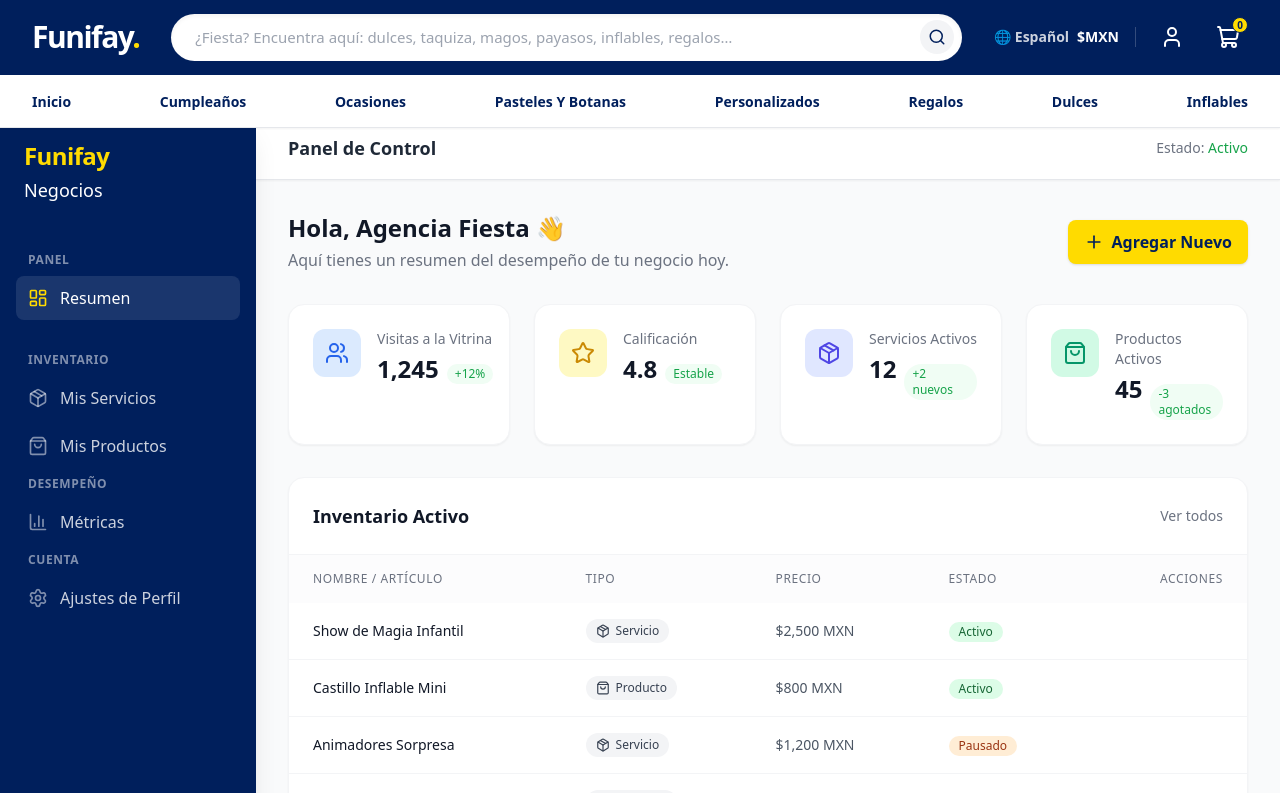
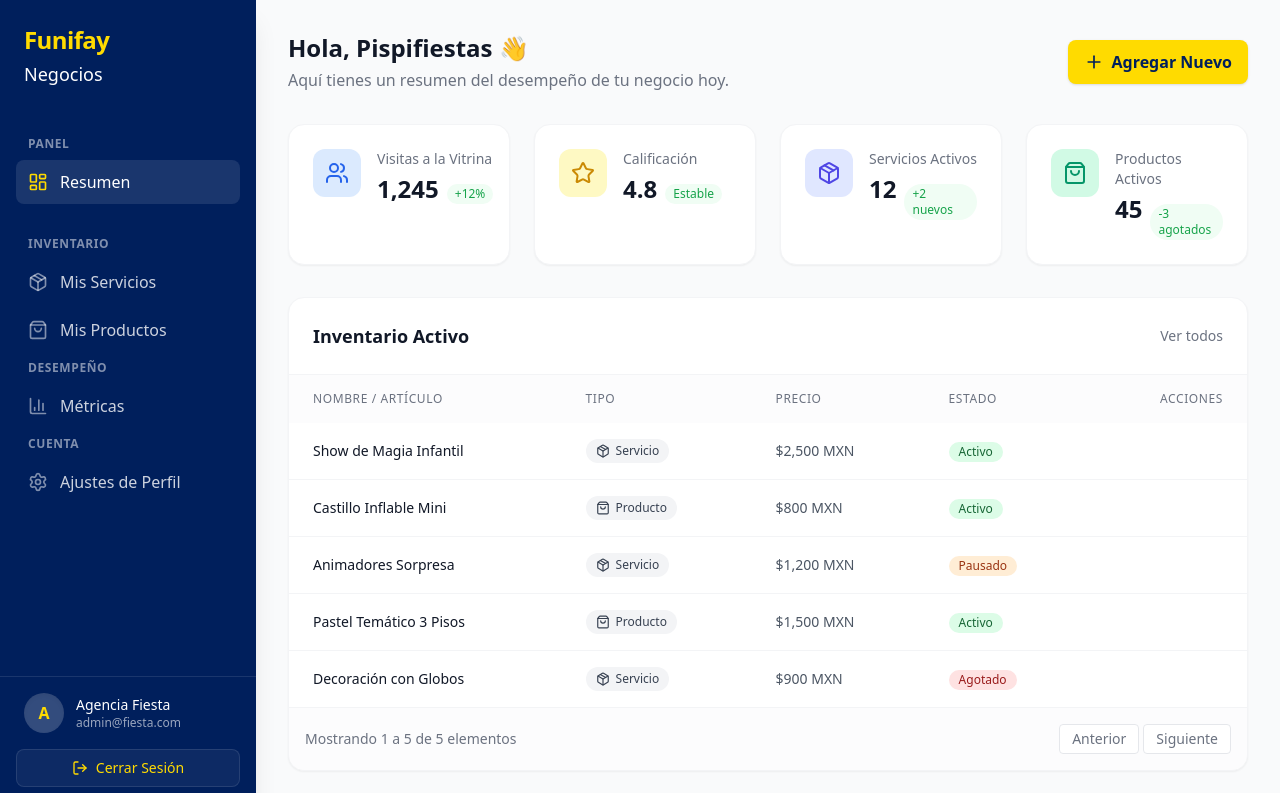
Before and after one commit to nextorsalinas/funify-ecosistema, a Next.js app in the folder frontend/: page /dashboard in a window 1280 px wide. Shown: the top 793 px of the page. Built offline with nearby package versions, Linux system fonts and the light colour scheme.

Commit message:
fix: separar layouts de marketplace y dashboard, corregir CORS y agregar datos de prueba

```diff
--- /dev/null
+++ b/frontend/src/app/(marketplace)/layout.tsx
@@ -0,0 +1,15 @@
+import React from "react";
+import Header from "@/components/layout/Header";
+
+export default function MarketplaceLayout({
+  children,
+}: {
+  children: React.ReactNode;
+}) {
+  return (
+    <div className="pt-[116px] md:pt-[116px]">
+      <Header />
+      {children}
+    </div>
+  );
+}
--- a/frontend/src/app/page.tsx
+++ b/frontend/src/app/(marketplace)/page.tsx
@@ -1,3 +1,4 @@
+import React from "react";
 import GridShowcase from "@/components/marketplace/GridShowcase";
 import HeroBanner from "@/components/marketplace/HeroBanner";
 
--- a/frontend/src/app/dashboard/layout.tsx
+++ b/frontend/src/app/dashboard/layout.tsx
@@ -18,16 +18,6 @@ export default function DashboardLayout({
 }) {
   return (
     <div className="min-h-screen bg-gray-50 flex flex-col md:flex-row font-sans">
-
-      {/* Sidebar Mobile Navigation (Placeholder for state toggle if needed) */}
-      <div className="md:hidden bg-[#001F5C] text-white p-4 flex justify-between items-center z-20 sticky top-0 shadow-md">
-        <Link href="/dashboard" className="text-xl font-black text-[#FFDB00] tracking-tight">
-          Funifay <span className="text-white text-sm font-normal">Negocios</span>
-        </Link>
-        <button className="text-white hover:text-[#FFDB00] transition-colors">
-          <Menu className="w-6 h-6" />
-        </button>
-      </div>
 
       {/* Sidebar Desktop */}
       <aside className="hidden md:flex w-64 flex-col bg-[#001F5C] text-white min-h-screen sticky top-0 shadow-xl z-20 transition-all duration-300">
@@ -113,20 +103,7 @@ export default function DashboardLayout({
       </aside>
 
       {/* Main Content Area */}
-      <main className="flex-1 min-h-screen relative flex flex-col pt-16 md:pt-0">
-
-        {/* Top Header inside the dashboard (Desktop/Mobile overlay) */}
-        <header className="hidden md:flex bg-white shadow-sm h-16 items-center px-8 border-b border-gray-200 sticky top-0 z-10">
-          <div className="flex-1">
-             <h2 className="text-lg font-semibold text-gray-800">Panel de Control</h2>
-          </div>
-          <div className="flex items-center space-x-4">
-             {/* Notification bell or other top bar items could go here */}
-             <div className="text-sm text-gray-500">
-               Estado: <span className="text-green-600 font-medium">Activo</span>
-             </div>
-          </div>
-        </header>
+      <main className="flex-1 min-h-screen relative flex flex-col">
 
         {/* Dynamic Page Content */}
         <div className="flex-1 p-4 sm:p-6 md:p-8 relative">
--- a/frontend/src/app/dashboard/page.tsx
+++ b/frontend/src/app/dashboard/page.tsx
@@ -33,7 +33,7 @@ export default function DashboardPage() {
       {/* Page Header */}
       <div className="flex flex-col sm:flex-row justify-between items-start sm:items-center gap-4">
         <div>
-          <h1 className="text-2xl font-bold text-gray-900">Hola, Agencia Fiesta 👋</h1>
+          <h1 className="text-2xl font-bold text-gray-900">Hola, Pispifiestas 👋</h1>
           <p className="text-gray-500 mt-1">Aquí tienes un resumen del desempeño de tu negocio hoy.</p>
         </div>
         <button className="flex items-center px-4 py-2.5 bg-[#FFDB00] text-[#001F5C] font-bold rounded-lg shadow hover:bg-[#FFDB00]/90 transition-colors transform hover:-translate-y-0.5">
--- a/frontend/src/app/layout.tsx
+++ b/frontend/src/app/layout.tsx
@@ -26,8 +26,7 @@ export default function RootLayout({
 }>) {
   return (
     <html lang="en">
-      <body className={`${geistSans.variable} ${geistMono.variable} antialiased bg-white pt-[116px] md:pt-[116px]`}>
-        <Header />
+      <body className={`${geistSans.variable} ${geistMono.variable} antialiased bg-white`}>
         {children}
       </body>
     </html>
--- a/frontend/src/components/layout/Header.tsx
+++ b/frontend/src/components/layout/Header.tsx
@@ -1,3 +1,4 @@
+import React from 'react';
 import Link from 'next/link';
 import { Search, User, ShoppingCart } from 'lucide-react';
 
```
